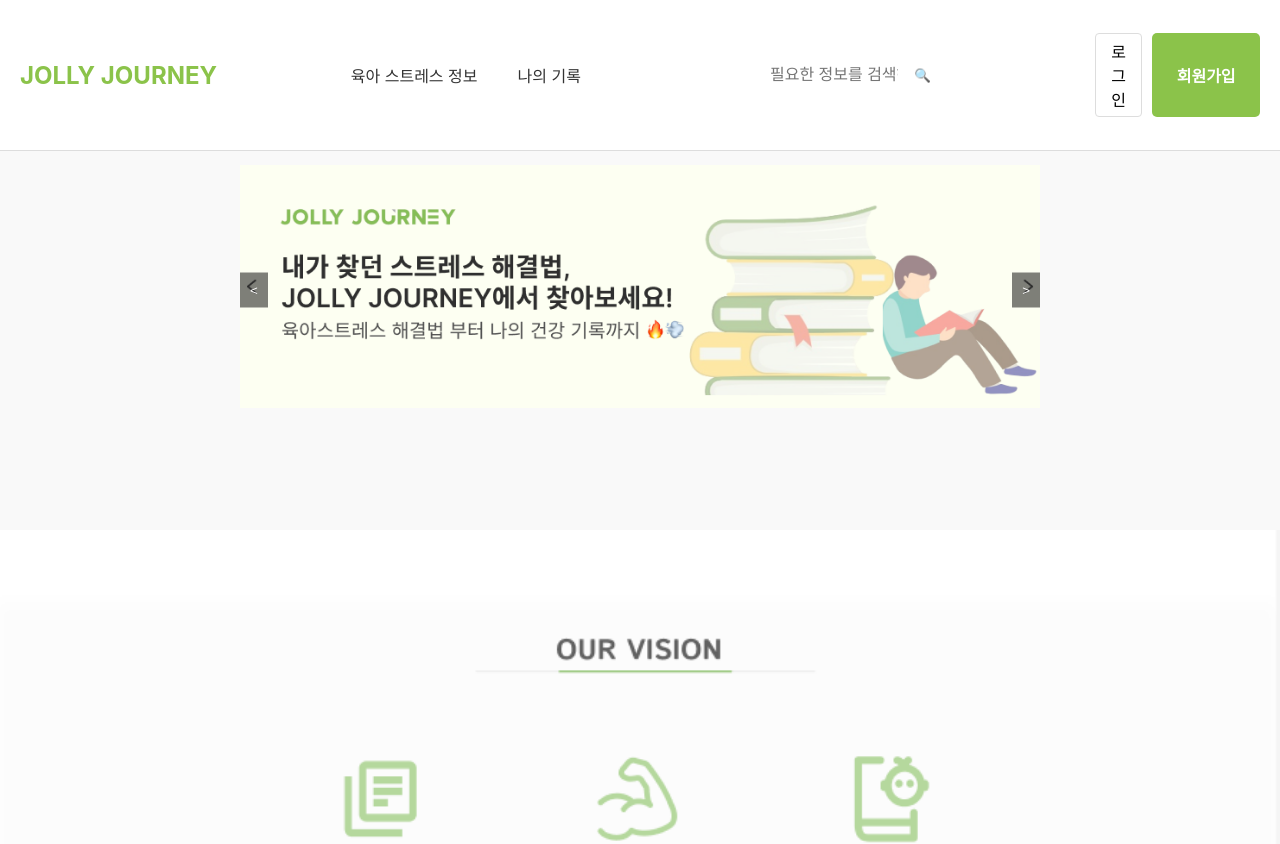
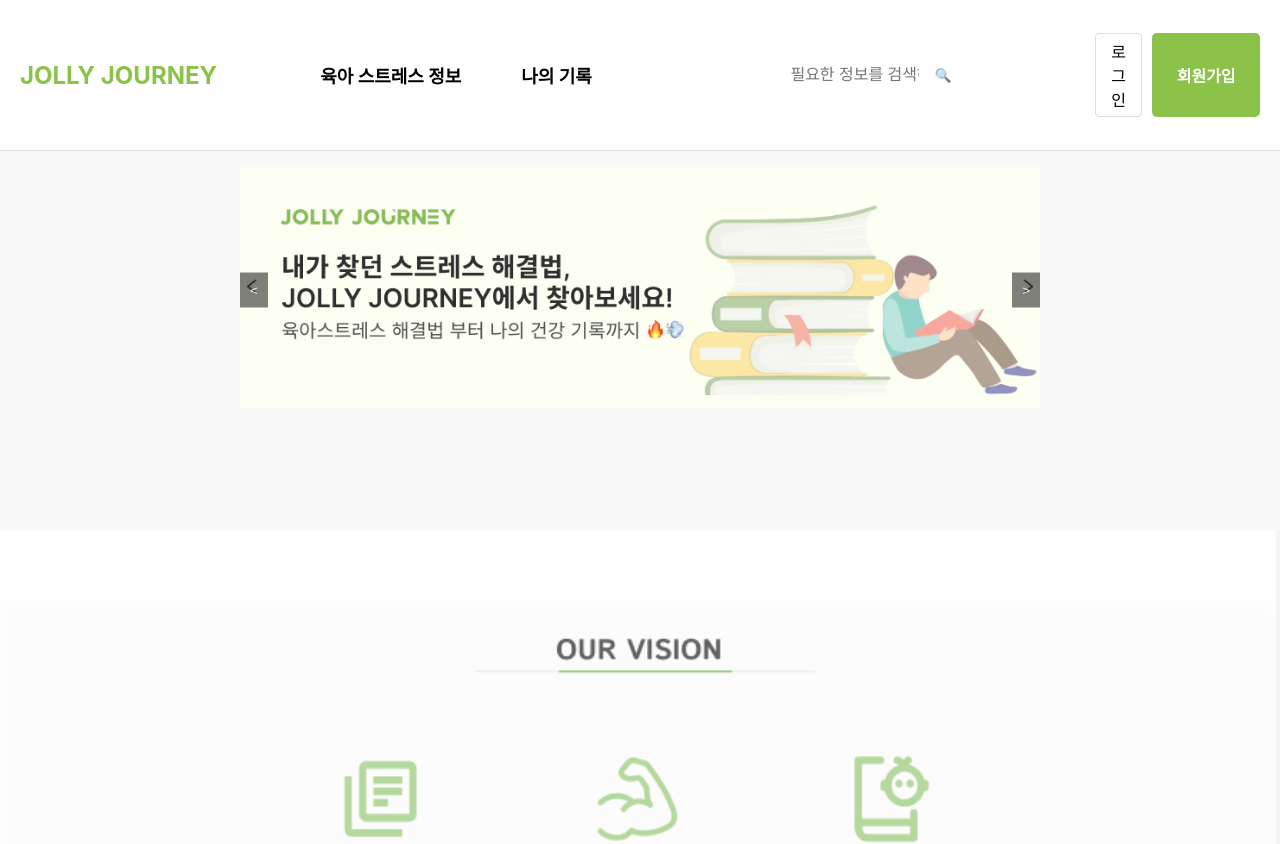
Before and after one commit to Likelion-YeungNam-Univ/12th-JollyJourney-FE, a React (Create React App) app: page / in a window 1280 px wide. Shown: the top 844 px of the page. Built offline with nearby package versions, Linux system fonts and the light colour scheme.

Commit message:
fix: 헤더네브바의 링크이동 기능이  정상작동하도록 코드수정중

```diff
--- a/src/components/main/HeaderBeforeLogin.js
+++ b/src/components/main/HeaderBeforeLogin.js
@@ -1,14 +1,16 @@
 import React from 'react';
 import './HeaderBeforeLogin.css';
+import { Link, useNavigate } from 'react-router-dom';
+import logo from '../../assets/images/image.png';
 
 const HeaderBeforeLogin = () => {
   return (
     <header className="header">
       <div className="logo">JOLLY JOURNEY</div>
       <nav className="nav">
-        <ul>
-          <li><button className="nav-button">육아 스트레스 정보</button></li>
-          <li><button className="nav-button">나의 기록</button></li>
+      <ul className="navbar-menu">
+          <li><Link to="/info">육아 스트레스 정보</Link></li>
+          <li><Link to="/record">나의 기록</Link></li>
         </ul>
       </nav>
       <div className="search-container">
```
